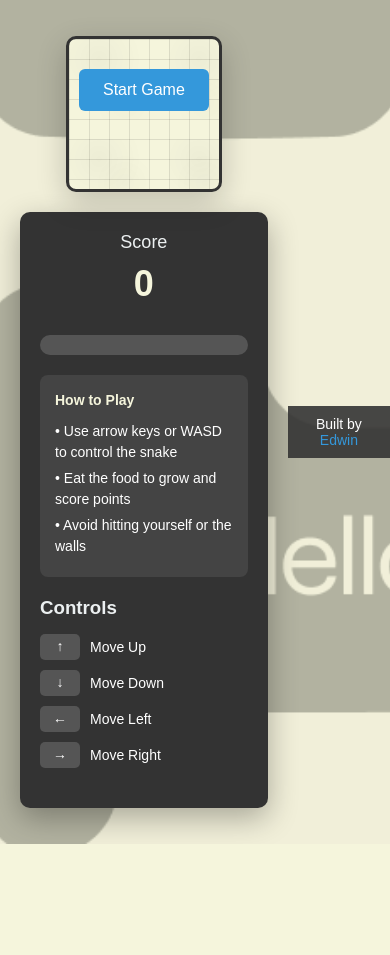
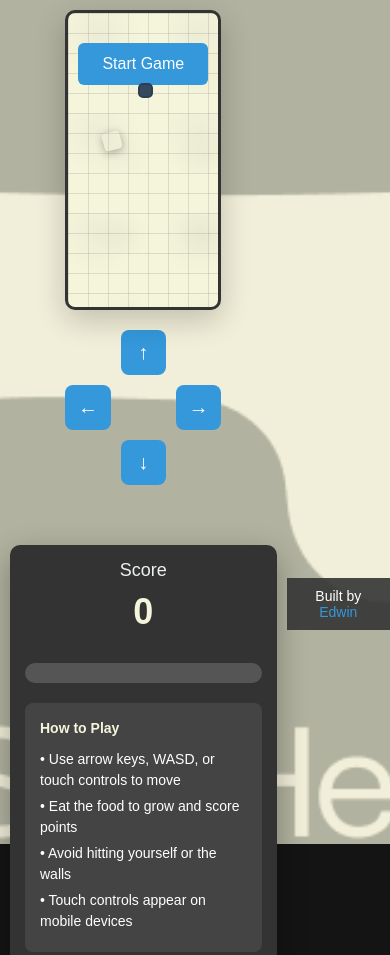
Before and after one commit to edwin-dua/rialo-snake-game, a plain HTML site: page index.html in a window 390 px wide. Shown: the top 955 px of the page. Before the commit the page ends 844 px from the top, so only its background shows below. Drawn offline with Linux system fonts and the light colour scheme.

Commit message:
Update index.html

```diff
--- a/index.html
+++ b/index.html
@@ -54,7 +54,8 @@
 
         .game-board {
             width: 100%;
-            aspect-ratio: 1;
+            max-width: 400px;
+            height: 400px;
             background: #f5f5dc;
             border: 3px solid #333;
             border-radius: 10px;
@@ -67,6 +68,7 @@
                 radial-gradient(circle at 30% 20%, rgba(0,0,0,0.03) 0%, transparent 40%),
                 radial-gradient(circle at 70% 80%, rgba(0,0,0,0.02) 0%, transparent 35%);
             background-size: 20px 20px, 20px 20px, 100px 100px, 80px 80px;
+            margin: 0 auto;
         }
 
         .snake-segment {
@@ -76,6 +78,57 @@
             background: #2c3e50;
             border-radius: 3px;
             border: 1px solid #34495e;
+        }
+
+        .touch-controls {
+            display: none;
+            grid-template-columns: 1fr 1fr 1fr;
+            grid-template-rows: 1fr 1fr 1fr;
+            gap: 10px;
+            max-width: 200px;
+            margin: 20px auto;
+        }
+
+        .touch-button {
+            background: #3498db;
+            color: white;
+            border: none;
+            border-radius: 8px;
+            font-size: 24px;
+            font-weight: bold;
+            cursor: pointer;
+            user-select: none;
+            -webkit-user-select: none;
+            -webkit-tap-highlight-color: transparent;
+            min-height: 50px;
+            display: flex;
+            align-items: center;
+            justify-content: center;
+            transition: background 0.2s;
+        }
+
+        .touch-button:active {
+            background: #2980b9;
+        }
+
+        .touch-button.up {
+            grid-column: 2;
+            grid-row: 1;
+        }
+
+        .touch-button.down {
+            grid-column: 2;
+            grid-row: 3;
+        }
+
+        .touch-button.left {
+            grid-column: 1;
+            grid-row: 2;
+        }
+
+        .touch-button.right {
+            grid-column: 3;
+            grid-row: 2;
         }
 
         .snake-head {
@@ -237,11 +290,22 @@
             .game-container {
                 flex-direction: column;
                 align-items: center;
+                padding: 10px;
+            }
+
+            .game-board {
+                max-width: 350px;
+                height: 350px;
             }
 
             .sidebar {
                 width: 100%;
                 max-width: 400px;
+                margin-top: 20px;
+            }
+
+            .touch-controls {
+                display: grid;
             }
 
             .footer {
@@ -249,6 +313,42 @@
                 text-align: center;
                 border-radius: 0;
                 margin-top: 20px;
+            }
+
+            .snake-segment {
+                width: 17.5px;
+                height: 17.5px;
+            }
+
+            .food {
+                width: 21px;
+                height: 21px;
+            }
+        }
+
+        @media (max-width: 480px) {
+            .game-board {
+                max-width: 300px;
+                height: 300px;
+            }
+
+            .snake-segment {
+                width: 15px;
+                height: 15px;
+            }
+
+            .food {
+                width: 18px;
+                height: 18px;
+            }
+
+            .touch-button {
+                min-height: 45px;
+                font-size: 20px;
+            }
+
+            .sidebar {
+                padding: 15px;
             }
         }
     </style>
@@ -260,6 +360,12 @@
                 <div class="game-status" id="gameStatus">
                     <button class="start-button" onclick="startGame()">Start Game</button>
                 </div>
+            </div>
+            <div class="touch-controls">
+                <button class="touch-button up" data-direction="up">↑</button>
+                <button class="touch-button left" data-direction="left">←</button>
+                <button class="touch-button right" data-direction="right">→</button>
+                <button class="touch-button down" data-direction="down">↓</button>
             </div>
         </div>
 
@@ -275,10 +381,10 @@
 
             <div class="instructions">
                 <h4>How to Play</h4>
-                <p>• Use arrow keys or WASD to control the snake</p>
+                <p>• Use arrow keys, WASD, or touch controls to move</p>
                 <p>• Eat the food to grow and score points</p>
                 <p>• Avoid hitting yourself or the walls</p>
-
+                <p>• Touch controls appear on mobile devices</p>
             </div>
 
             <div class="controls">
@@ -315,8 +421,8 @@
                 this.progressElement = document.getElementById('progressFill');
                 this.gameStatusElement = document.getElementById('gameStatus');
 
-                this.boardSize = 30;
-                this.cellSize = 20;
+                this.boardSize = 20;
+                this.cellSize = this.calculateCellSize();
                 this.gameRunning = false;
                 this.score = 0;
                 this.gameSpeed = 185;
@@ -330,14 +436,48 @@
                 this.updateDisplay();
             }
 
+            calculateCellSize() {
+                const boardWidth = this.board.offsetWidth;
+                return Math.floor(boardWidth / this.boardSize);
+            }
+
             setupEventListeners() {
+                // Keyboard controls
                 document.addEventListener('keydown', (e) => {
                     if (!this.gameRunning) return;
+                    this.handleDirection(e.key);
+                });
 
-                    switch(e.key) {
+                // Touch controls
+                const touchButtons = document.querySelectorAll('.touch-button');
+                touchButtons.forEach(button => {
+                    button.addEventListener('click', (e) => {
+                        if (!this.gameRunning) return;
+                        const direction = e.target.getAttribute('data-direction');
+                        this.handleDirection(direction);
+                    });
+                });
+
+                // Prevent scrolling on touch devices
+                document.addEventListener('touchstart', (e) => {
+                    if (e.target.closest('.game-board') || e.target.closest('.touch-controls')) {
+                        e.preventDefault();
+                    }
+                }, { passive: false });
+
+                document.addEventListener('touchmove', (e) => {
+                    if (e.target.closest('.game-board') || e.target.closest('.touch-controls')) {
+                        e.preventDefault();
+                    }
+                }, { passive: false });
+            }
+
+            handleDirection(key) {
+                switch(key) {
                     case 'ArrowUp':
                     case 'w':
                     case 'W':
+                    case 'up':
                         if (this.direction.y === 0) {
                             this.direction = {x: 0, y: -1};
                         }
@@ -345,6 +485,7 @@
                     case 'ArrowDown':
                     case 's':
                     case 'S':
+                    case 'down':
                         if (this.direction.y === 0) {
                             this.direction = {x: 0, y: 1};
                         }
@@ -352,6 +493,7 @@
                     case 'ArrowLeft':
                     case 'a':
                     case 'A':
+                    case 'left':
                         if (this.direction.x === 0) {
                             this.direction = {x: -1, y: 0};
                         }
@@ -359,12 +501,12 @@
                     case 'ArrowRight':
                     case 'd':
                     case 'D':
+                    case 'right':
                         if (this.direction.x === 0) {
                             this.direction = {x: 1, y: 0};
                         }
                         break;
                 }
-                });
             }
 
             startGame() {
@@ -439,6 +581,9 @@
             }
 
             updateDisplay() {
+                // Recalculate cell size for responsive design
+                this.cellSize = this.calculateCellSize();
+
                 this.clearBoard();
                 this.drawSnake();
                 this.drawFood();
@@ -497,6 +642,22 @@
         window.addEventListener('load', () => {
             game = new SnakeGame();
         });
+
+        // Handle window resize and orientation changes
+        window.addEventListener('resize', () => {
+            if (game) {
+                game.updateDisplay();
+            }
+        });
+
+        // Handle orientation change on mobile
+        window.addEventListener('orientationchange', () => {
+            setTimeout(() => {
+                if (game) {
+                    game.updateDisplay();
+                }
+            }, 100);
+        });
     </script>
 </body>
 </html>
```
Lines whose indentation alone changed are shown as unchanged.
